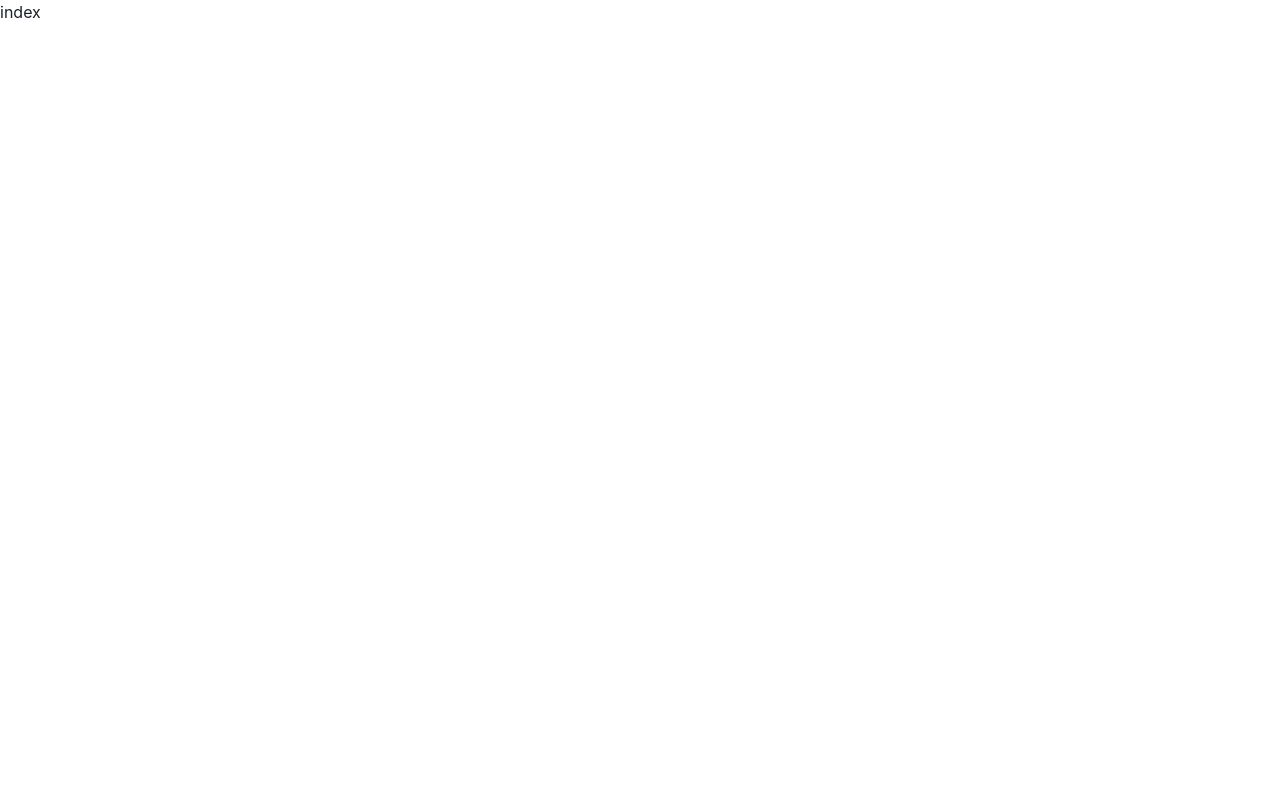
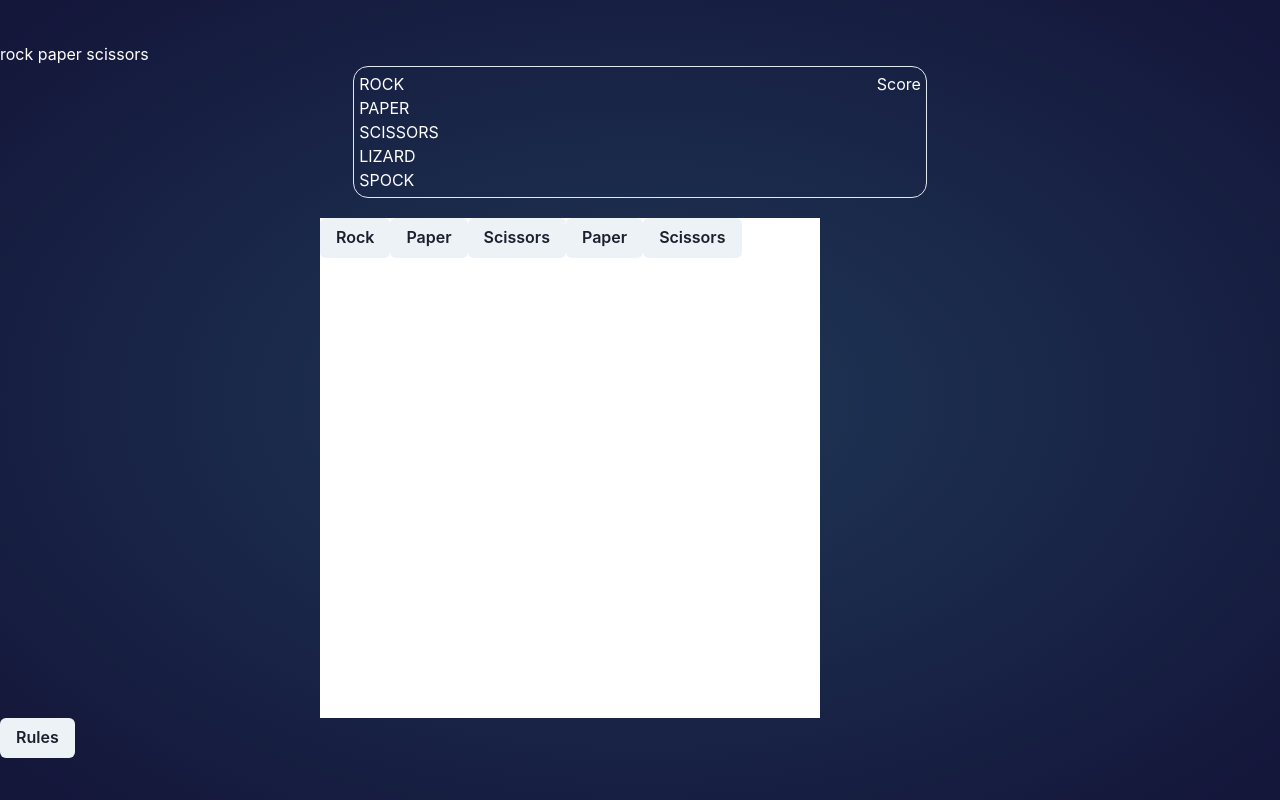
Before and after one commit to YagoLeite/jokenpo, a Next.js app: page /spock.js in a window 1280 px wide. Built offline with nearby package versions, Linux system fonts and the light colour scheme.

Commit message:
adding spock logic

```diff
--- a/Context/Reducer.js
+++ b/Context/Reducer.js
@@ -42,11 +42,18 @@ export const GameReducer = (state, action) => {
 };
 
 export const SpockReducer = (state, action) => {
+  const options = ["ROCK", "PAPER", "SCISSORS", "LIZARD", "SPOCK"];
   switch (action.type) {
     case "SUBMIT":
-      return state;
+      const housePick = options[Math.floor(Math.random() * options.length)];
+      return {
+        ...state,
+        userPick: action.value,
+        housePick: housePick,
+        isPlaying: false,
+      };
     case "NEXT-GAME":
-      return state;
+      return { ...state, userPick: "", isPlaying: true };
     case "LOADING":
       return state;
     default:
--- /dev/null
+++ b/components/spock-game/SpockCurrentGame.js
@@ -0,0 +1,23 @@
+import React from "react";
+import { Flex, Button } from "@chakra-ui/react";
+import { GameState } from "../../Context/Context";
+
+const CurrentGame = () => {
+  const { spockState, spockDispatch } = GameState();
+
+  const selectionHandler = (option) => {
+    spockDispatch({ type: "SUBMIT", value: option });
+  };
+  console.log(spockState);
+  return (
+    <Flex>
+      <Button onClick={() => selectionHandler("ROCK")}>Rock</Button>
+      <Button onClick={() => selectionHandler("PAPER")}>Paper</Button>
+      <Button onClick={() => selectionHandler("SCISSORS")}>Scissors</Button>
+      <Button onClick={() => selectionHandler("LIZARD")}>Paper</Button>
+      <Button onClick={() => selectionHandler("SPOCK")}>Scissors</Button>
+    </Flex>
+  );
+};
+
+export default CurrentGame;
--- /dev/null
+++ b/components/spock-game/SpockGameBoard.js
@@ -0,0 +1,39 @@
+import { Box, Button, Flex } from "@chakra-ui/react";
+import React, { useEffect } from "react";
+import Image from "next/image";
+// import triangleBg from "../styles/images/bg-triangle.svg";
+import { GameState } from "../../Context/Context";
+import SpockCurrentGame from "./SpockCurrentGame";
+import SpockNextGame from "./SpockNextGame";
+
+const GameBoard = () => {
+  const { spockState, spockDispatch } = GameState();
+
+  //   useEffect(() => {
+  //     dispatch({
+  //       type: "LOADING",
+  //       value: JSON.parse(localStorage.getItem("score")),
+  //     });
+  //   }, []);
+
+  //   useEffect(() => {
+  //     localStorage.setItem("score", JSON.stringify(state.score));
+  //   }, [state.score]);
+
+  return (
+    <Box
+      w="500px"
+      h="500px"
+      bg="white"
+      alignSelf="center"
+      position="relative"
+      mt="20px"
+      left="25%"
+    >
+      {spockState.isPlaying && <SpockCurrentGame />}
+      {!spockState.isPlaying && <SpockNextGame />}
+    </Box>
+  );
+};
+
+export default GameBoard;
--- /dev/null
+++ b/components/spock-game/SpockHeader.js
@@ -0,0 +1,30 @@
+import React from "react";
+import { Flex, Box, Text } from "@chakra-ui/react";
+import { GameState } from "../../Context/Context";
+
+const SpockHeader = () => {
+  const { spockState } = GameState();
+
+  return (
+    <Flex
+      justifyContent="space-between"
+      borderWidth="1px"
+      borderRadius="15px"
+      p="5px"
+    >
+      <Box>
+        <Text color="white">ROCK</Text>
+        <Text color="white">PAPER</Text>
+        <Text color="white">SCISSORS</Text>
+        <Text color="white">LIZARD</Text>
+        <Text color="white">SPOCK</Text>
+      </Box>
+      <Box>
+        <Text color="white">Score</Text>
+        <Text color="white">{spockState.score.numberOfMatches || ""}</Text>
+      </Box>
+    </Flex>
+  );
+};
+
+export default SpockHeader;
--- /dev/null
+++ b/components/spock-game/SpockNextGame.js
@@ -0,0 +1,27 @@
+import React from "react";
+import { Box, Button, Flex, Text } from "@chakra-ui/react";
+import { GameState } from "../../Context/Context";
+const SpockNextGame = () => {
+  const { spockState, spockDispatch } = GameState();
+
+  return (
+    <Flex>
+      <Box>
+        <Text>You Picked</Text>
+        <Button>{spockState.userPick}</Button>
+      </Box>
+      <Box>
+        <Text>ahsudhausdhuashd</Text>
+        <Button onClick={() => spockDispatch({ type: "NEXT-GAME" })}>
+          Next Game
+        </Button>
+      </Box>
+      <Box>
+        <Text>The House Picked</Text>
+        <Button>{spockState.housePick}</Button>
+      </Box>
+    </Flex>
+  );
+};
+
+export default SpockNextGame;
--- /dev/null
+++ b/components/spock-game/SpockRules.js
@@ -0,0 +1,35 @@
+import React from "react";
+import {
+  Modal,
+  Button,
+  ModalBody,
+  ModalOverlay,
+  ModalHeader,
+  ModalContent,
+  useDisclosure,
+  ModalCloseButton,
+} from "@chakra-ui/react";
+import Image from "next/image";
+import rulesImg from "../../styles/images/image-rules-bonus.svg";
+
+const SpockRules = () => {
+  const { isOpen, onOpen, onClose } = useDisclosure();
+  return (
+    <>
+      <Button onClick={onOpen}>Rules</Button>
+
+      <Modal isOpen={isOpen} onClose={onClose}>
+        <ModalOverlay />
+        <ModalContent>
+          <ModalHeader>Rules</ModalHeader>
+          <ModalCloseButton />
+          <ModalBody>
+            <Image src={rulesImg} />
+          </ModalBody>
+        </ModalContent>
+      </Modal>
+    </>
+  );
+};
+
+export default SpockRules;
--- a/pages/spock.js/index.js
+++ b/pages/spock.js/index.js
@@ -1,7 +1,35 @@
-import React from "react";
+import { Box, Container, Flex, Text } from "@chakra-ui/react";
+import Head from "next/head";
+import Link from "next/link";
+import SpockHeader from "../../components/spock-game/SpockHeader";
+import SpockRules from "../../components/spock-game/SpockRules";
+import SpockGameBoard from "../../components/spock-game/SpockGameBoard";
 
-const index = () => {
-  return <div>index</div>;
-};
-
-export default index;
+export default function Home() {
+  return (
+    <Box
+      bgGradient="radial(hsl(214, 47%, 23%), hsl(237, 49%, 15%))"
+      w="100%"
+      h="100vh"
+      alignContent="center"
+      justifyContent="center"
+      position="relative"
+    >
+      <Head>
+        <title>Jokenpo</title>
+        <meta name="description" content="Jokenpo game" />
+        <link rel="icon" href="/favicon.ico" />
+      </Head>
+      <Box>
+        <Link href="/">
+          <Text color="white">rock paper scissors</Text>
+        </Link>
+      </Box>
+      <Container>
+        <SpockHeader />
+      </Container>
+      <SpockGameBoard />
+      <SpockRules />
+    </Box>
+  );
+}
```
